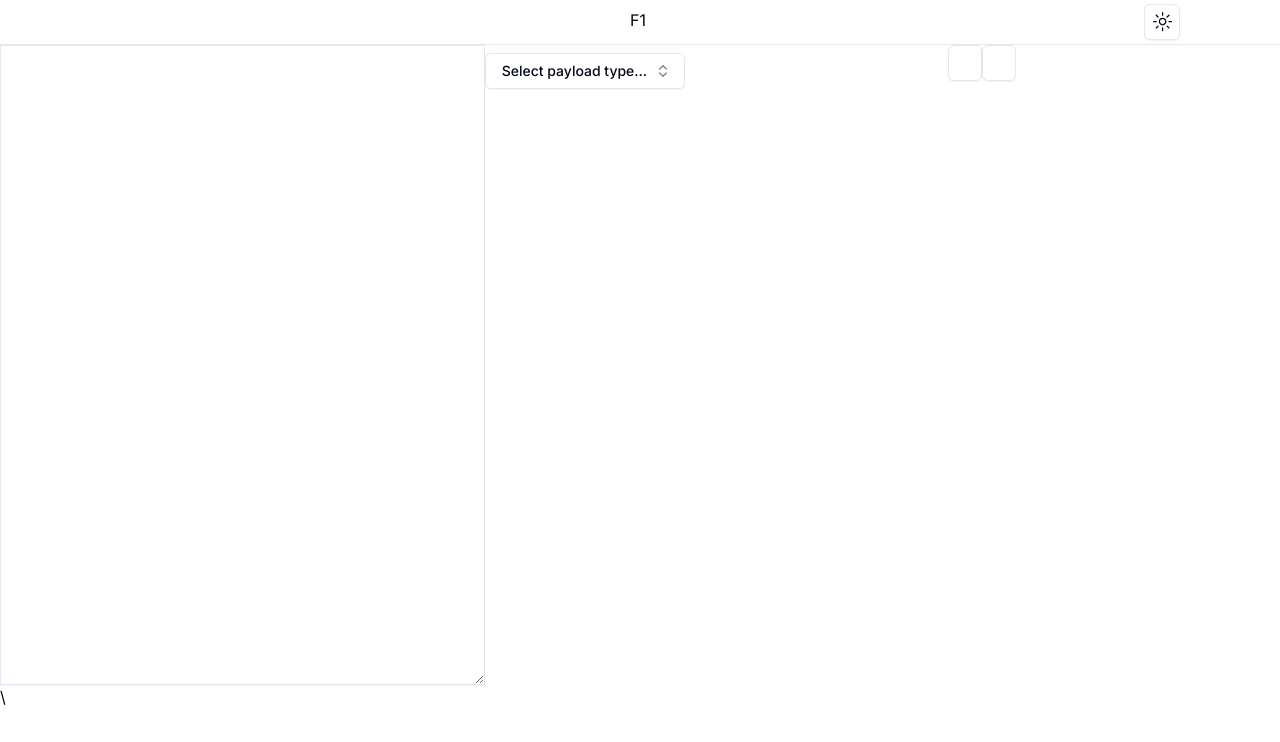
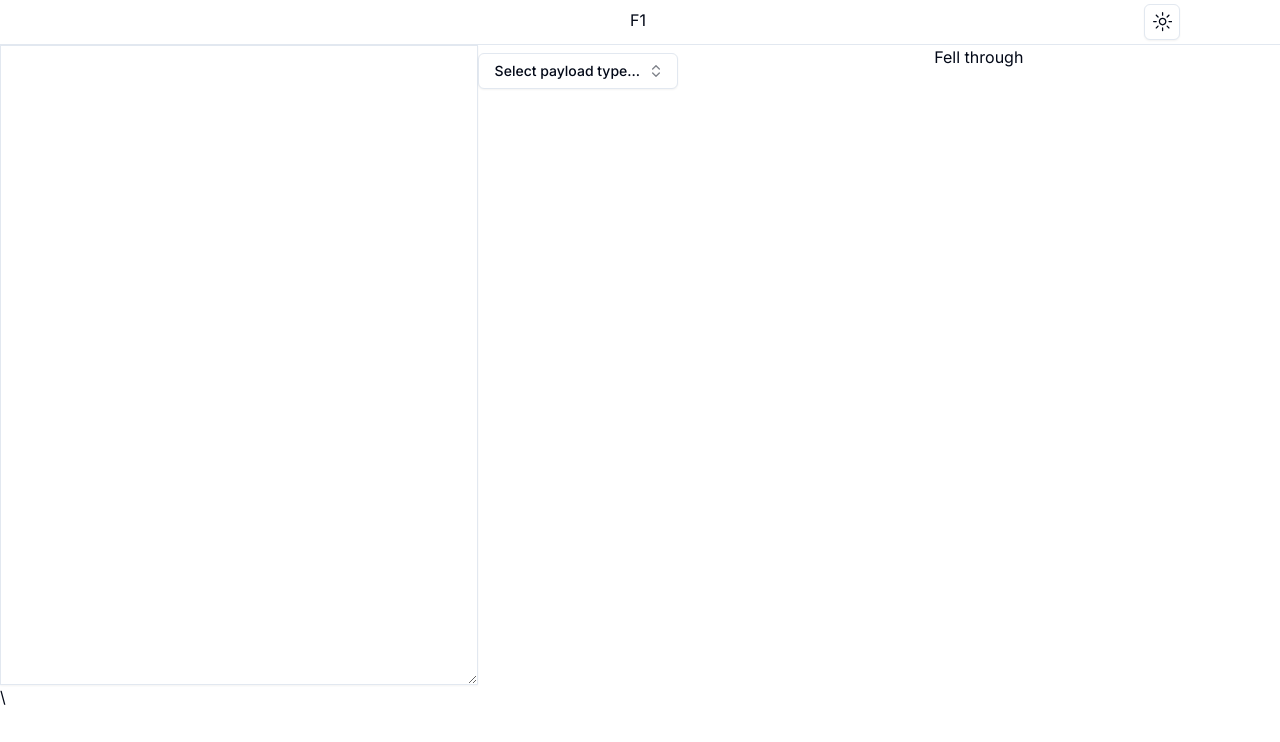
Before and after one commit to xsj3n/F1-Intruder, a Next.js app in the folder f1tnr-app/: page / in a window 1280 px wide. Shown: the top 742 px of the page. Built offline with nearby package versions, Linux system fonts and the light colour scheme.

Commit message:
starting to add interactivity, react is kinda cool

```diff
--- a/f1tnr-app/app/page.tsx
+++ b/f1tnr-app/app/page.tsx
@@ -1,12 +1,37 @@
+'use client'
 
 import Image from "next/image";
 import { Textarea } from "@/components/ui/textarea"
 import { Combobox } from "@/components/ui/combobox";
 import { Button } from "@/components/ui/button";
+import React from "react";
+
+
+
 
 
 export default function Home() {
-  //const [payloadopt, setPayloadOpt] = React.useState(())
+  const [payloadopt, setPayloadOpt] = React.useState("Word List")
+  function LoadPayloadOpts()
+  {
+    if (payloadopt == "wordlist")
+    {
+      return (
+      <div>
+        <Button variant={"outline"}>Load</Button>
+        <Button variant={"outline"}>Clear</Button>
+        <Button variant={"outline"}>Remove</Button>
+      </div>)
+    }
+
+    if (payloadopt == "numbers")
+    {
+      return (<h1>Numbers</h1>)
+    }
+
+    return (<h1>Fell through</h1>)
+
+  }
 
 
   return (
@@ -15,13 +40,10 @@ export default function Home() {
         <div className="min-h-full">
           <Textarea></Textarea>\
         </div>
-        <div className="mt-2">
-          <Combobox></Combobox>
+        <div className="mt-2" id="cb">
+          <Combobox setPayloadOpt={setPayloadOpt}></Combobox>
         </div>
-        <div>
-          <Button variant="outline"></Button>
-          <Button variant="outline"></Button>
-        </div>
+        {LoadPayloadOpts()}
       </div>
     </main>
   );
--- a/f1tnr-app/components/ui/combobox.tsx
+++ b/f1tnr-app/components/ui/combobox.tsx
@@ -2,7 +2,6 @@
 
 import * as React from "react"
 import { Check, ChevronsUpDown } from "lucide-react"
-
 import { cn } from "@/lib/utils"
 import { Button } from "@/components/ui/button"
 import {
@@ -29,7 +28,7 @@ const payload_t = [
   },
 ]
 
-export function Combobox() {
+export function Combobox({setPayloadOpt}: any) {
   const [open, setOpen] = React.useState(false)
   const [value, setValue] = React.useState<String>("")
 
@@ -58,6 +57,7 @@ export function Combobox() {
                 onSelect={(currentValue) => {
                   setValue(currentValue === value ? "" : currentValue)
                   setOpen(false)
+                  setPayloadOpt(currentValue)
                 }}
               >
                 <Check
```
